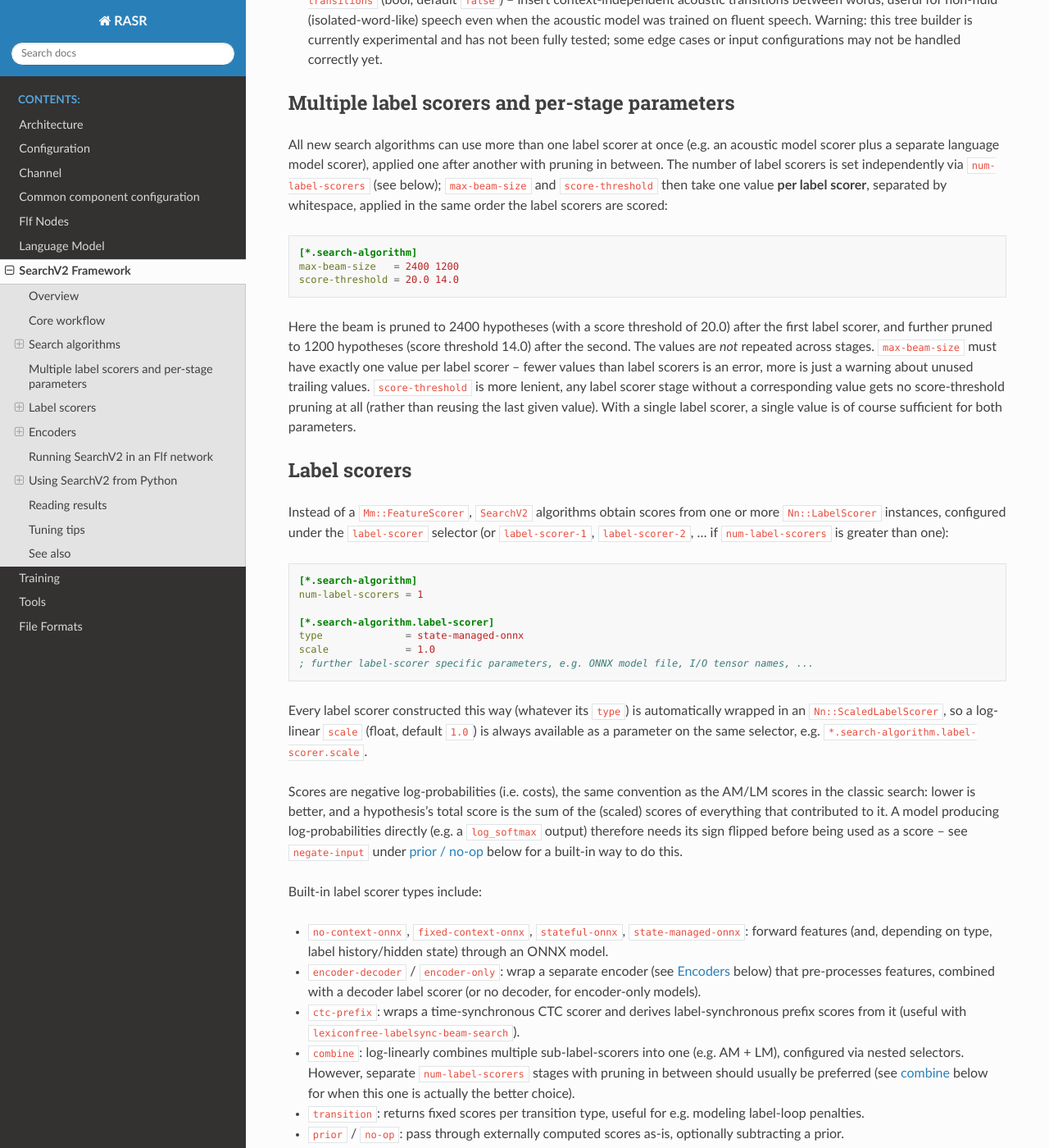
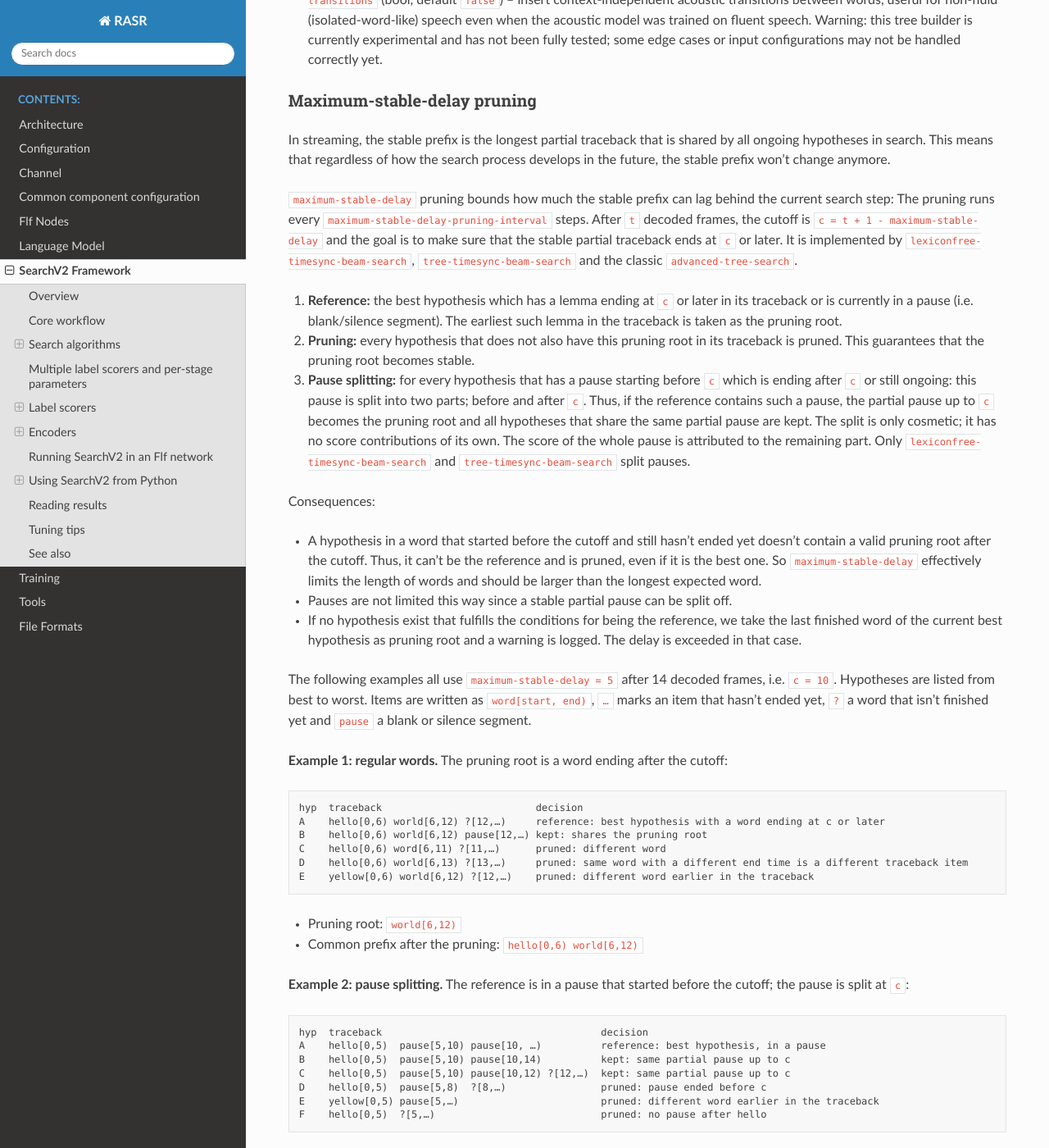
Before and after one commit to rwth-i6/rasr, a Sphinx documentation site: the page built from doc/search_v2.rst, in a window 1280 px wide and 1400 px high, scrolled down 9877 px. Shown: the whole window at 82% size. Built offline with Sphinx 7.4.7 and the Read the Docs theme 3.1.0, drawn with Linux system fonts in a browser that asks for light colours; some of the changed text lies outside the part shown.

Commit message:
Refactor maximumStableDelay pruning and introduce pause cutting

```diff
--- a/doc/search_v2.rst
+++ b/doc/search_v2.rst
@@ -219,9 +219,9 @@ an optional blank label (for CTC/transducer) and optional silence and sentence-e
   extension candidates need to be compared). Default ``on``.
 * ``cache-cleanup-interval`` (int): interval (in search steps) after which cached buffered inputs that are no
   longer needed get freed. Default ``10``.
-* ``maximum-stable-delay`` (int): if set, prune away hypotheses that disagree with the current best hypothesis
-  further back than this many frames. This makes the traceback "stabilize" after at most this many frames,
-  which is useful for low-latency streaming output. Default: disabled (unbounded).
+* ``maximum-stable-delay`` (int): if set, prune hypotheses so that the output older than this many frames can't
+  change any more, see :ref:`Maximum-stable-delay pruning`. Useful for low-latency streaming output.
+  Default: disabled (unbounded).
 * ``maximum-stable-delay-pruning-interval`` (int): how often (in search steps) the above pruning is applied. Default ``10``.
 * ``log-stepwise-statistics`` (bool): log beam statistics at every search step, useful for tuning and debugging. Default ``false``.
 
@@ -447,6 +446,82 @@ listed below. Note that ``minimized-hmm``/``previousBehavior`` is still the code
   acoustic transitions between words, useful for non-fluid (isolated-word-like) speech even when the acoustic
   model was trained on fluent speech. Warning: this tree builder is currently experimental and has not been fully
   tested; some edge cases or input configurations may not be handled correctly yet.
+
+Maximum-stable-delay pruning
+^^^^^^^^^^^^^^^^^^^^^^^^^^^^
+
+In streaming, the stable prefix is the longest partial traceback that is shared by all ongoing hypotheses in search.
+This means that regardless of how the search process develops in the future, the stable prefix won't change anymore.
+
+``maximum-stable-delay`` pruning bounds how much the stable prefix can lag behind the current search step:
+The pruning runs every ``maximum-stable-delay-pruning-interval`` steps. After ``t`` decoded frames, the cutoff is
+``c = t + 1 - maximum-stable-delay`` and the goal is to make sure that the stable partial traceback ends at ``c``
+or later. It is implemented by ``lexiconfree-timesync-beam-search``, ``tree-timesync-beam-search``
+and the classic ``advanced-tree-search``.
+
+1. **Reference:** the best hypothesis which has a lemma ending at ``c`` or later in its traceback or is currently
+   in a pause (i.e. blank/silence segment). The earliest such lemma in the traceback is taken as the pruning root.
+2. **Pruning:** every hypothesis that does not also have this pruning root in its traceback is pruned. This guarantees
+   that the pruning root becomes stable.
+3. **Pause splitting:** for every hypothesis that has a pause starting before ``c`` which is ending after ``c`` or still
+   ongoing: this pause is split into two parts; before and after ``c``. Thus, if the reference contains such a pause,
+   the partial pause up to ``c`` becomes the pruning root and all hypotheses that share the same partial pause are kept.
+   The split is only cosmetic; it has no score contributions of its own. The score of the whole pause is attributed
+   to the remaining part. Only ``lexiconfree-timesync-beam-search`` and ``tree-timesync-beam-search`` split pauses.
+
+Consequences:
+
+* A hypothesis in a word that started before the cutoff and still hasn't ended yet doesn't contain a valid pruning root
+  after the cutoff. Thus, it can't be the reference and is pruned, even if it is the best one. So ``maximum-stable-delay``
+  effectively limits the length of words and should be larger than the longest expected word.
+* Pauses are not limited this way since a stable partial pause can be split off.
+* If no hypothesis exist that fulfills the conditions for being the reference, we take the last finished word of the
+  current best hypothesis as pruning root and a warning is logged. The delay is exceeded in that case.
+
+The following examples all use ``maximum-stable-delay = 5`` after 14 decoded frames, i.e. ``c = 10``. Hypotheses
+are listed from best to worst. Items are written as ``word[start, end)``, ``…`` marks an item that hasn't ended yet,
+``?`` a word that isn't finished yet and ``pause`` a blank or silence segment.
+
+**Example 1: regular words.** The pruning root is a word ending after the cutoff:
+
+.. code-block:: text
+
+    hyp  traceback                          decision
+    A    hello[0,6) world[6,12) ?[12,…)     reference: best hypothesis with a word ending at c or later
+    B    hello[0,6) world[6,12) pause[12,…) kept: shares the pruning root
+    C    hello[0,6) word[6,11) ?[11,…)      pruned: different word
+    D    hello[0,6) world[6,13) ?[13,…)     pruned: same word with a different end time is a different traceback item
+    E    yellow[0,6) world[6,12) ?[12,…)    pruned: different word earlier in the traceback
+
+* Pruning root: ``world[6,12)``
+* Common prefix after the pruning: ``hello[0,6) world[6,12)``
+
+**Example 2: pause splitting.** The reference is in a pause that started before the cutoff; the pause is split at ``c``:
+
+.. code-block:: text
+
+    hyp  traceback                                     decision
+    A    hello[0,5)  pause[5,10) pause[10, …)          reference: best hypothesis, in a pause
+    B    hello[0,5)  pause[5,10) pause[10,14)          kept: same partial pause up to c
+    C    hello[0,5)  pause[5,10) pause[10,12) ?[12,…)  kept: same partial pause up to c
+    D    hello[0,5)  pause[5,8)  ?[8,…)                pruned: pause ended before c
+    E    yellow[0,5) pause[5,…)                        pruned: different word earlier in the traceback
+    F    hello[0,5)  ?[5,…)                            pruned: no pause after hello
+
+* Pruning root: ``pause[5,10)``
+* Common prefix after the pruning: ``hello[0,5) pause[5,10)``
+
+**Example 3: no reference.** No hypothesis has a lemma ending at ``c`` or later or is in a pause:
+
+.. code-block:: text
+
+    hyp  traceback                          decision
+    A    hello[0,5) ?[5,…)                  best hypothesis, in a word since before c
+    B    hello[0,5) pause[5,7) ?[7,…)       kept: has the pruning root
+    C    yellow[0,4) ?[4,…)                 pruned: doesn't share the pruning root
+
+* Pruning root: ``hello[0,5)``, the last finished word of the best hypothesis, and a warning is logged
+* Common prefix after the pruning: ``hello[0,5)``, which ends before ``c``, so the delay is exceeded
 
 Multiple label scorers and per-stage parameters
 ------------------------------------------------
@@ -1211,7 +1286,7 @@ Tuning tips
 * For ``tree-timesync-beam-search``, tune ``max-word-end-beam-size``/``word-end-score-threshold``
   independently from the within-word beam if word-end hypotheses are pruned too aggressively (or not enough)
   relative to within-word hypotheses.
-* For low-latency streaming use cases, set ``maximum-stable-delay`` to bound how many frames of output can
+* For low-latency streaming use cases, set ``maximum-stable-delay`` (see :ref:`Maximum-stable-delay pruning`) to bound how many frames of output can
   still change, at the cost of small accuracy loss versus fully offline decoding.
 * ``recombination-mode = off`` can be used to debug/compare against a search without hypothesis recombination,
   but is normally left at its default (``on``) since recombination is "free" (it never removes the best
```
Also changed, not shown: other parts of doc/search_v2.rst (+2 -3 lines), 5 other files.
